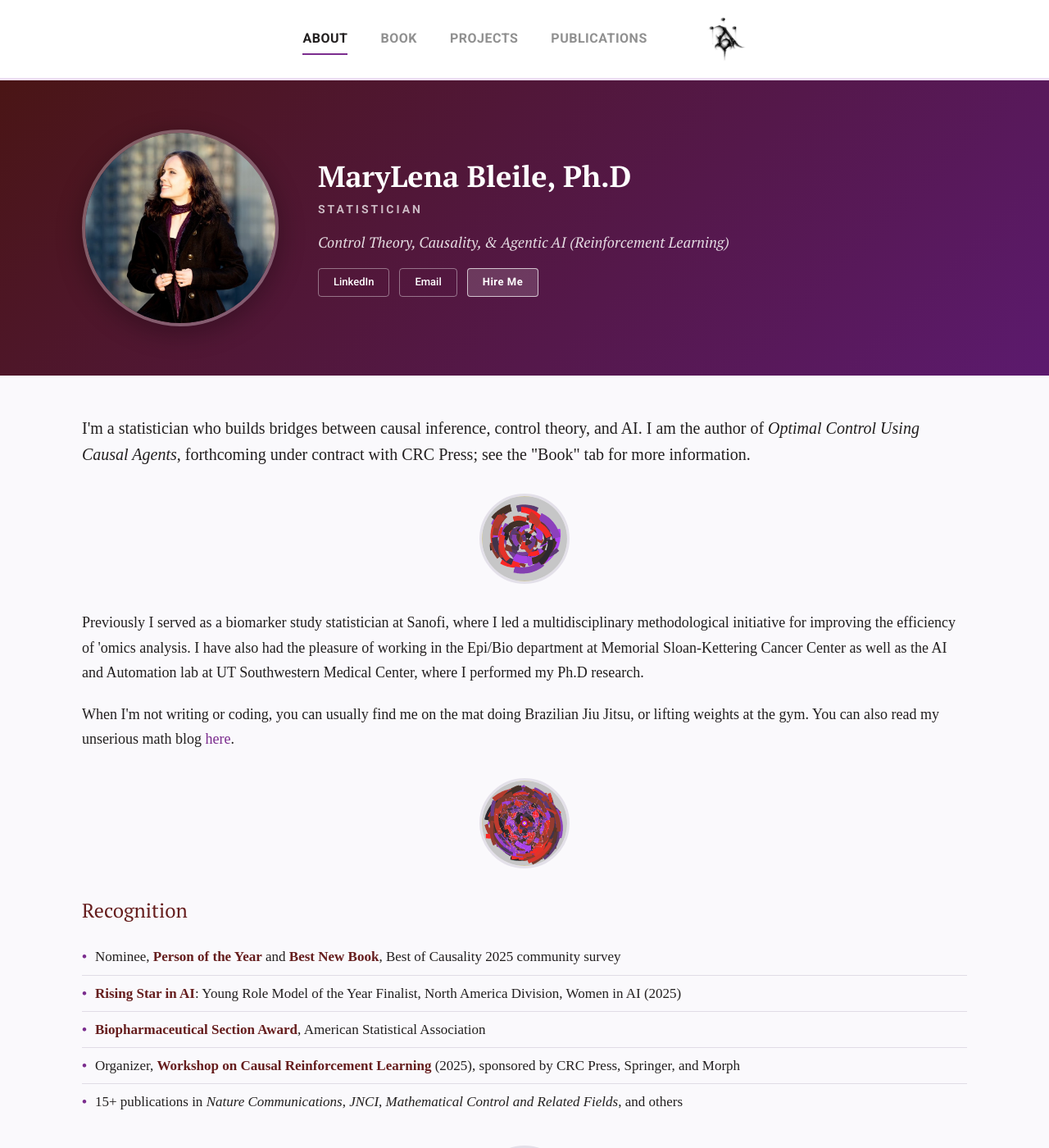
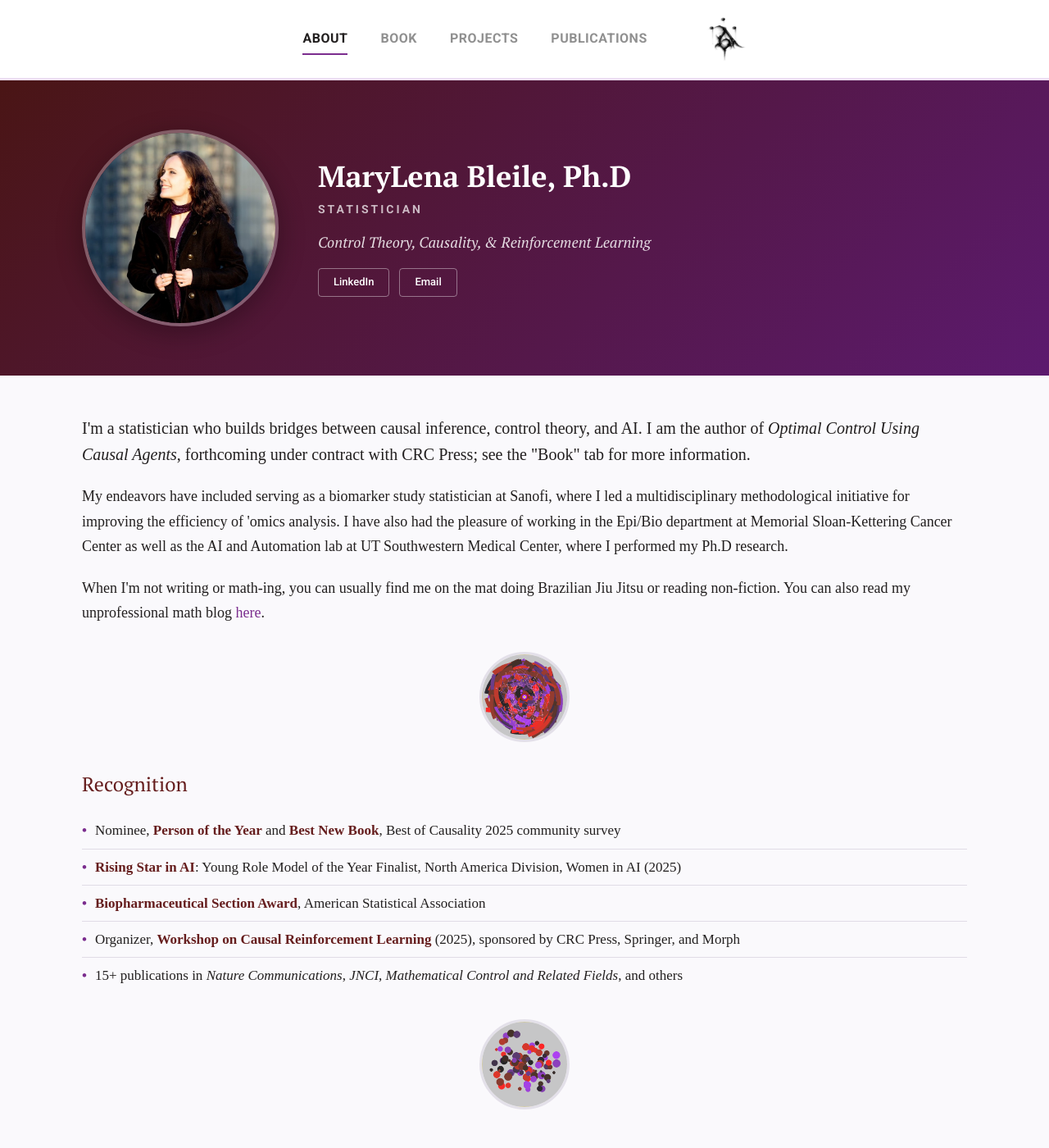
Before and after one commit to MLenaBleile/marylenableile, a Jekyll site: the page built from index.md, in a window 1280 px wide and 1400 px high. Shown: the whole window at 82% size. Built offline with Jekyll 4.4.1, drawn with Linux system fonts in a browser that asks for light colours.

Commit message:
Update homepage: simplify tagline, remove Hire Me button and art divider, reword bio
Co-Authored-By: Claude Fable 5 <noreply@anthropic.com>

```diff
--- a/index.md
+++ b/index.md
@@ -11,11 +11,10 @@ title: MaryLena Bleile, Ph.D
     <div class="hero-text">
       <h1>MaryLena Bleile, Ph.D</h1>
       <p class="subtitle">Statistician</p>
-      <p class="tagline">Control Theory, Causality, & Agentic AI (Reinforcement Learning)</p>
+      <p class="tagline">Control Theory, Causality, & Reinforcement Learning</p>
       <div class="hero-links">
         <a href="https://www.linkedin.com/in/marylena-bleile-bb7b33132/" target="_blank" rel="noopener">LinkedIn</a>
         <a href="mailto:marylenableile@gmail.com">Email</a>
-        <a href="#" class="hire-me-btn" onclick="document.getElementById('hire-modal').classList.add('active'); document.body.style.overflow='hidden'; return false;">Hire Me</a>
       </div>
     </div>
   </div>
@@ -28,15 +27,11 @@ title: MaryLena Bleile, Ph.D
       I'm a statistician who builds bridges between causal inference, control theory, and AI. I am the author of <em>Optimal Control Using Causal Agents</em>, forthcoming under contract with CRC Press; see the "Book" tab for more information.
     </p>
 
-    <div class="art-divider">
-      <img src="{{ '/media/art1.png' | relative_url }}" alt="Mathematical visualization">
-    </div>
-
     <p class="body-text">
-      Previously I served as a biomarker study statistician at Sanofi, where I led a multidisciplinary methodological initiative for improving the efficiency of 'omics analysis. I have also had the pleasure of working in the Epi/Bio department at Memorial Sloan-Kettering Cancer Center as well as the AI and Automation lab at UT Southwestern Medical Center, where I performed my Ph.D research.
+      My endeavors have included serving as a biomarker study statistician at Sanofi, where I led a multidisciplinary methodological initiative for improving the efficiency of 'omics analysis. I have also had the pleasure of working in the Epi/Bio department at Memorial Sloan-Kettering Cancer Center as well as the AI and Automation lab at UT Southwestern Medical Center, where I performed my Ph.D research.
     </p>
     <p class="body-text">
-      When I'm not writing or coding, you can usually find me on the mat doing Brazilian Jiu Jitsu, or lifting weights at the gym. You can also read my unserious math blog <a href="https://feralmathblog.substack.com/" target="_blank" rel="noopener">here</a>.
+      When I'm not writing or math-ing, you can usually find me on the mat doing Brazilian Jiu Jitsu or reading non-fiction. You can also read my unprofessional math blog <a href="https://feralmathblog.substack.com/" target="_blank" rel="noopener">here</a>.
     </p>
 
     <div class="art-divider">
```
